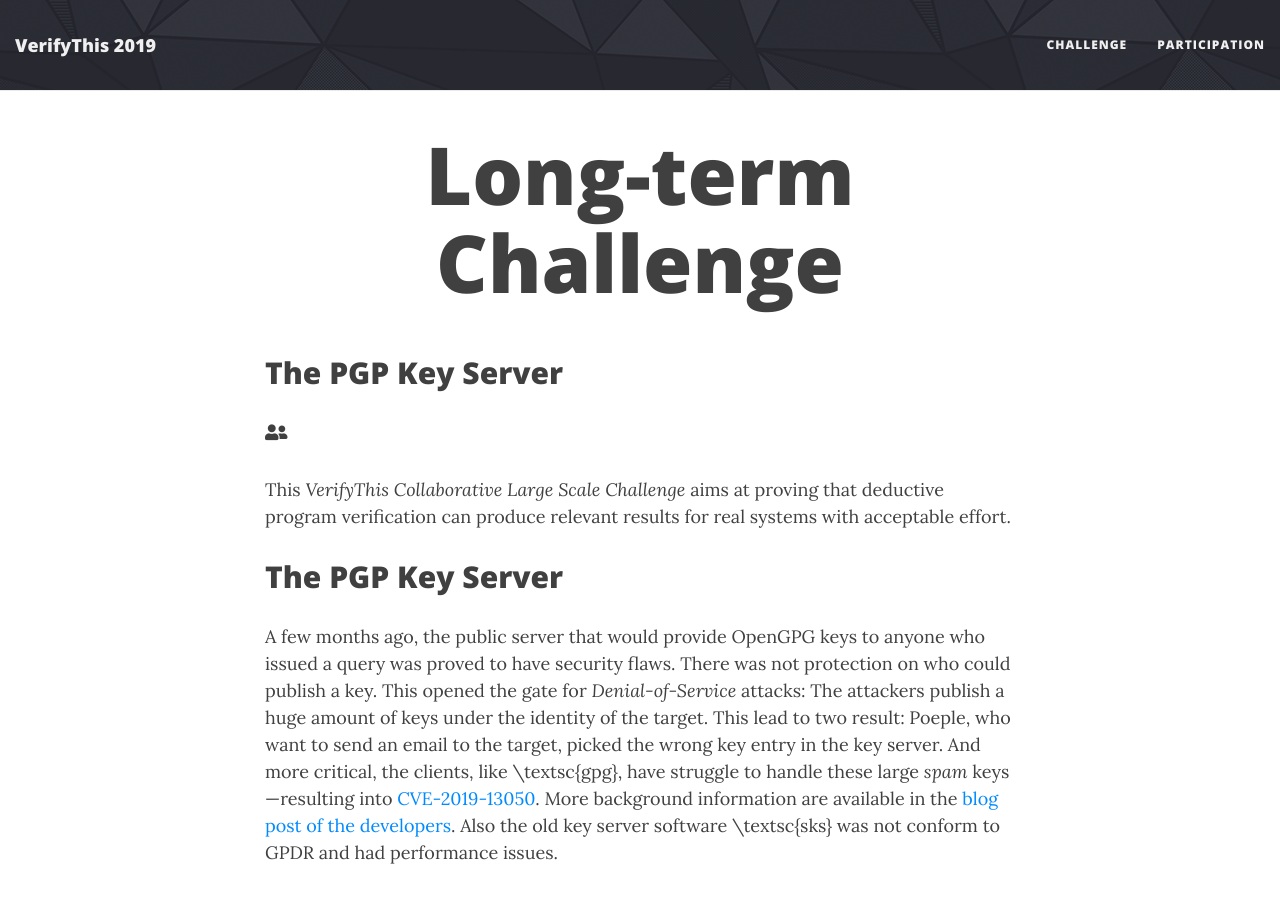
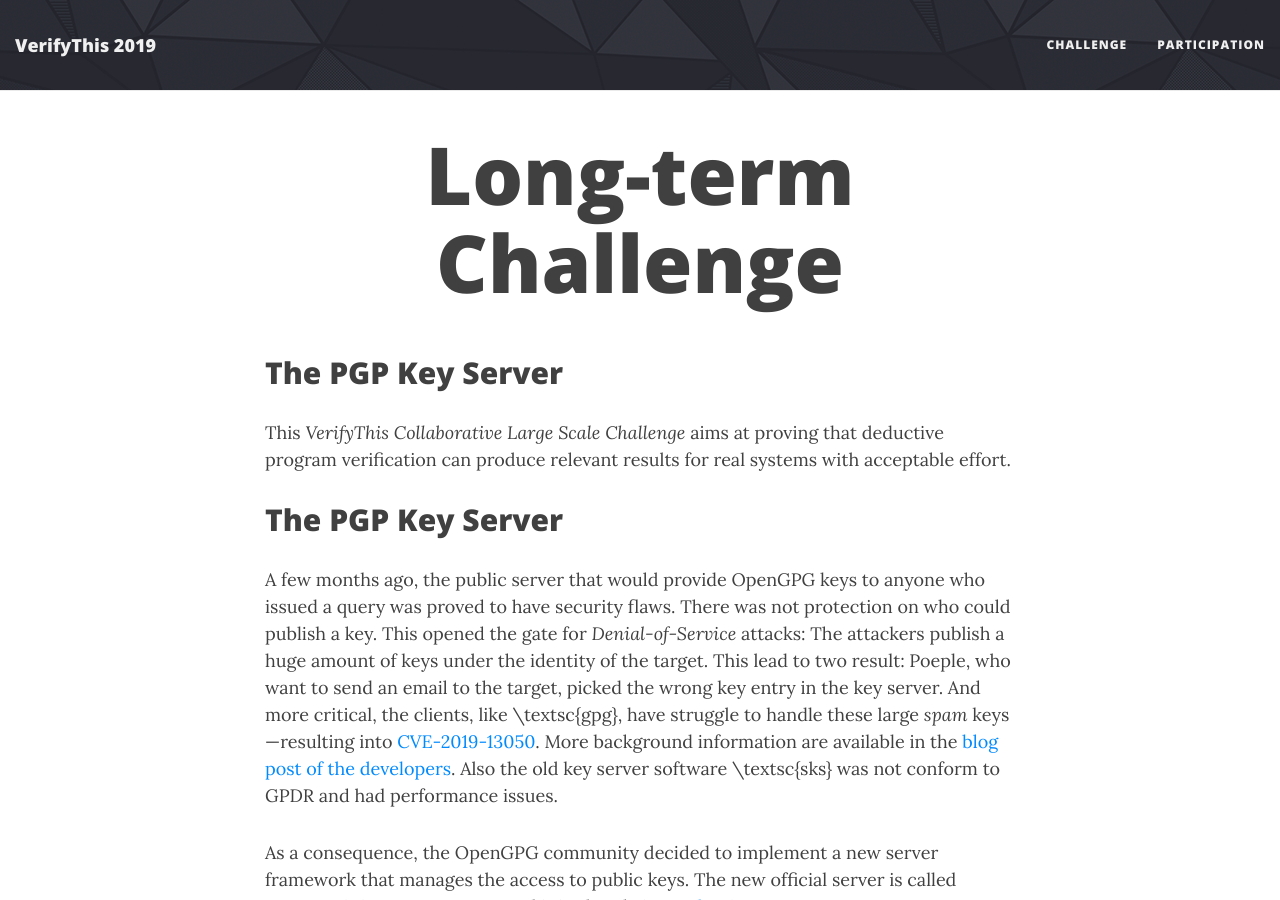
Before and after one commit to verifythis/verifythis.github.io, a Jekyll site: the page built from challenge.md, in a window 1280 px wide and 900 px high. Built offline with Jekyll 4.4.1, drawn with Linux system fonts in a browser that asks for light colours.

Commit message:
republishing

```diff
--- a/challenge.md
+++ b/challenge.md
@@ -3,8 +3,6 @@ title: Long-term Challenge
 ---
 
 ## The PGP Key Server
-
-<i class="fas fa-user-friends"></i>
 
 This *VerifyThis Collaborative Large Scale Challenge* aims at proving that
 deductive program verification can produce relevant results for real systems
```
